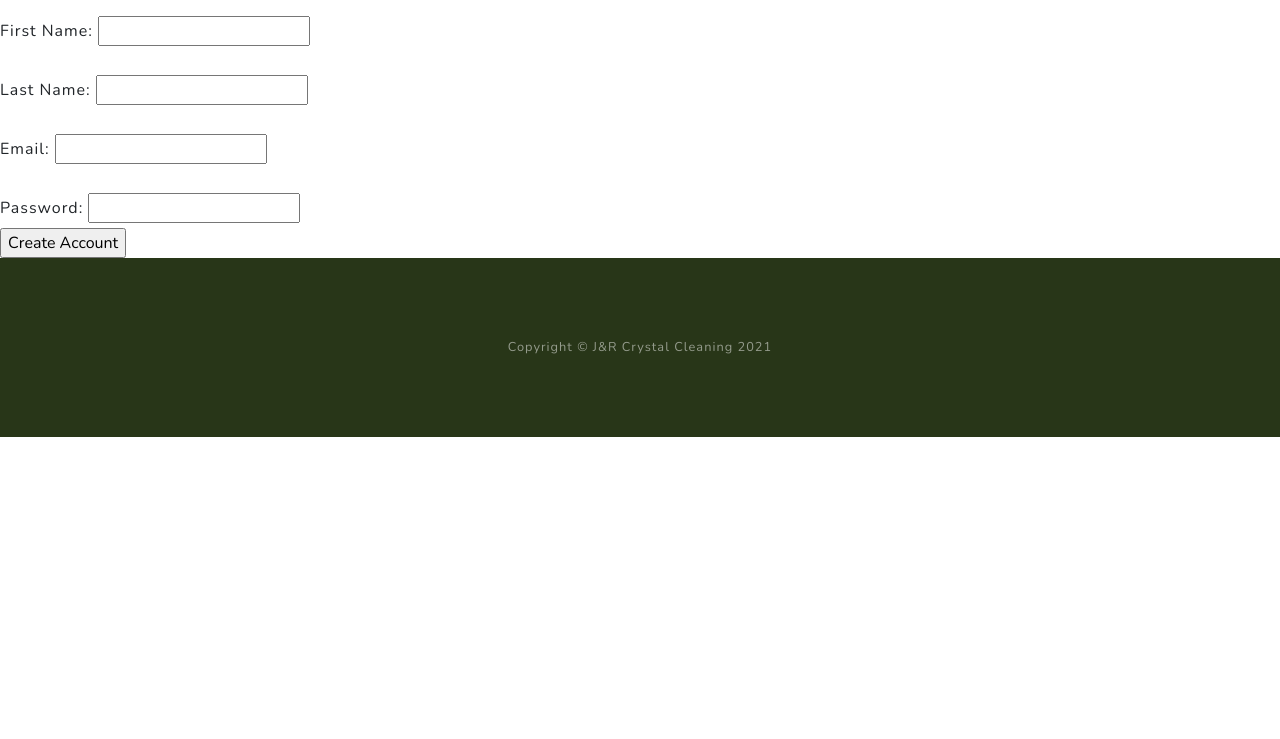
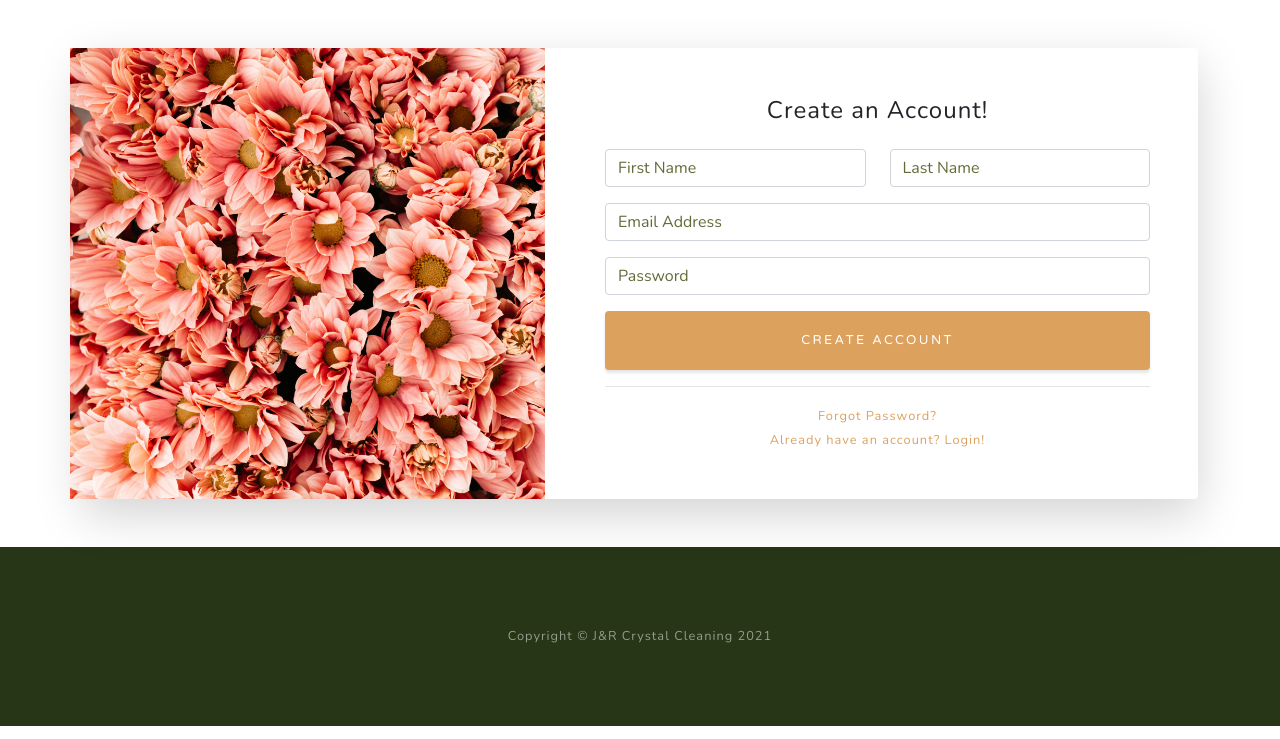
Before and after one commit to kristin-bagnall/cleaning_app, a Flask app: page /create_account in a window 1280 px wide. Shown: the top 739 px of the page. Run offline with Flask 2, Linux system fonts and the light colour scheme; parts of the project's set-up code (start-up, migrations or seed data) failed here and were passed over; some libraries are stand-ins or nearby versions.

Commit message:
create_account

```diff
--- a/templates/create_account.html
+++ b/templates/create_account.html
@@ -2,26 +2,55 @@
 
 {% block body%}
 
-<form action="/create_user" method="POST">
-  <div>
-    <label>First Name:</label>
-    <input type="text" id='first_name' name="first_name" required>
-  </div> <br>
-  <div>
-    <label>Last Name:</label>
-    <input type="text" id='last_name' name="last_name" required>
-  </div> <br>
-  <div>
-    <label>Email:</label>
-    <input type="text" id='email' name="email" required>
-  </div> <br>
-  <div>
-    <label>Password:</label>
-    <input type="password" id="password" name="password" required>
+
+  <div class="container">
+
+      <div class="card o-hidden border-0 shadow-lg my-5">
+          <div class="card-body p-0">
+              <!-- Nested Row within Card Body -->
+              <div class="row">
+                  <div class="col-lg-5 d-none d-lg-block bg-register-image"></div>
+                  <div class="col-lg-7">
+                      <div class="p-5">
+                          <div class="text-center">
+                              <h1 class="h4 text-gray-900 mb-4">Create an Account!</h1>
+                          </div>
+                          <form class="user" action="/create_user" method="POST">
+                              <div class="form-group row">
+                                  <div class="col-sm-6 mb-3 mb-sm-0">
+                                      <input type="text" class="form-control form-control-user"
+                                          id='first_name' name="first_name" required
+                                          placeholder="First Name">
+                                  </div>
+                                  <div class="col-sm-6">
+                                      <input type="text" id='last_name' name="last_name" required
+                                         class="form-control form-control-user" placeholder="Last Name">
+                                  </div>
+                              </div>
+                              <div class="form-group">
+                                  <input type="email" class="form-control form-control-user"  id='email' name="email" required
+                                      placeholder="Email Address">
+                              </div>
+                              <div class="form-group">
+                                      <input type="password" class="form-control form-control-user"
+                                        id="password" name="password" required
+                                        placeholder="Password">
+                              </div>
+                              <input type="submit" value="Create Account" class="btn btn-primary btn-user btn-block">
+                          </form>
+                          <hr>
+                          <div class="text-center">
+                              <a class="small" href="forgot-password.html">Forgot Password?</a>
+                          </div>
+                          <div class="text-center">
+                              <a class="small" href="login">Already have an account? Login!</a>
+                          </div>
+                      </div>
+                  </div>
+              </div>
+          </div>
+      </div>
+
   </div>
 
-  <input type="submit" value="Create Account">
-
-</form>
-
 {% endblock %}
```
